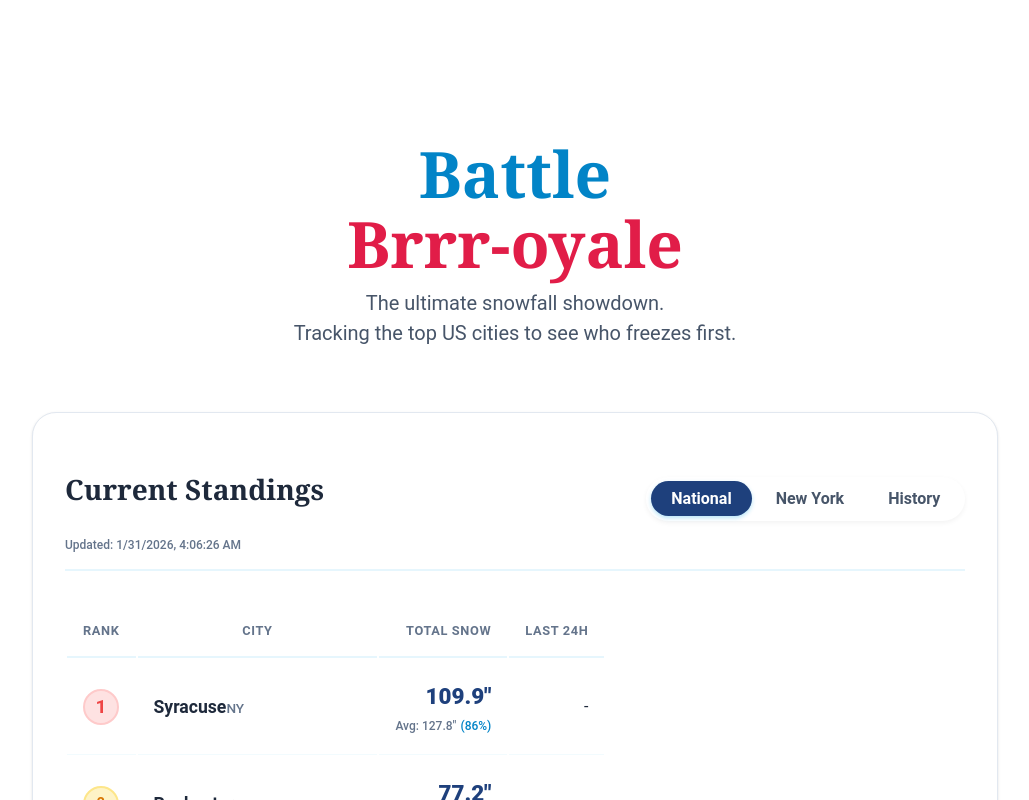
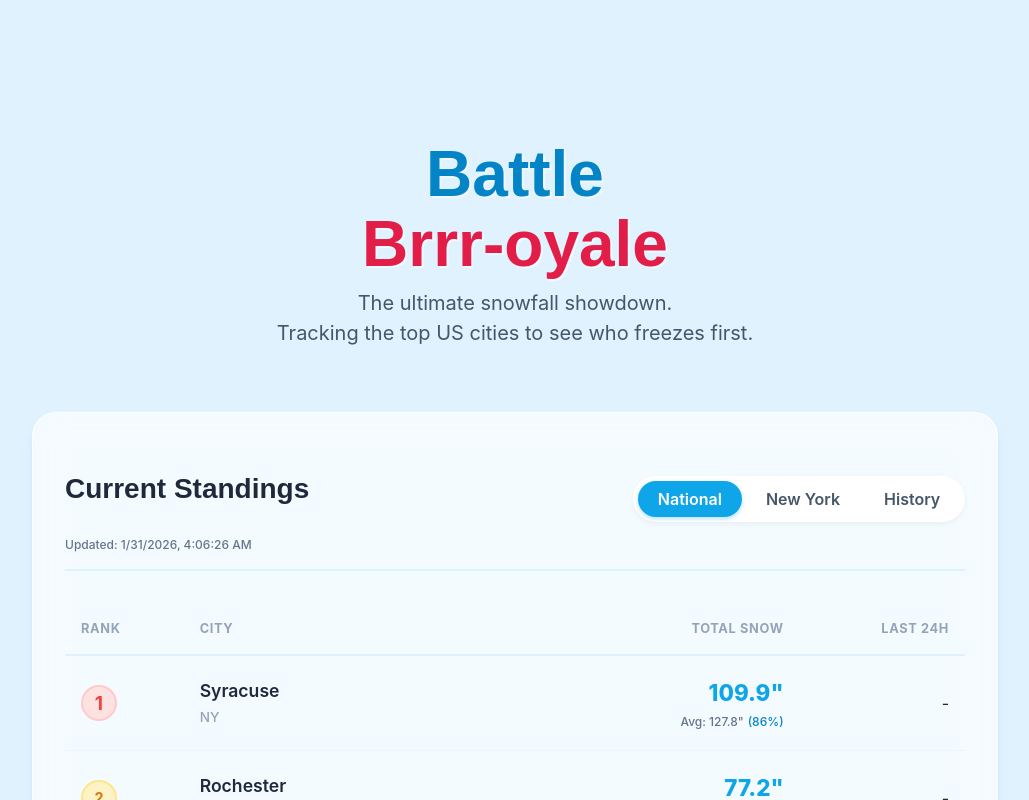
Before and after one commit to mathursunit/brrroyale, a React (Vite) app: page / in a window 1280 px wide. Shown: the top 800 px of the page, without its empty margins (125-1154 px from the left). Built offline with nearby package versions, Linux system fonts and the light colour scheme.

Commit message:
Theme: Revert to Fun/Light theme (requested by user) while keeping structural improvements

```diff
--- a/src/styles/index.css
+++ b/src/styles/index.css
@@ -1,42 +1,42 @@
 :root {
-    /* -- Professional Theme Palette (NOAA Inspired) -- */
-    --color-bg-primary: #ffffff;
-    /* White Background */
-    --color-bg-secondary: #f1f5f9;
-    /* Slate 100 */
+    /* -- Light Fun Theme Palette -- */
+    --color-bg-primary: #e0f2fe;
+    /* Sky 100 */
+    --color-bg-secondary: #f0f9ff;
+    /* Sky 50 */
 
     --color-text-primary: #1e293b;
     /* Slate 800 */
     --color-text-secondary: #475569;
     /* Slate 600 */
-    --color-text-muted: #64748b;
-    /* Slate 500 */
+    --color-text-muted: #94a3b8;
+    /* Slate 400 */
 
-    --color-accent-blue: #1e407c;
-    /* Federal Blue (Darker, Official) */
-    --color-accent-light-blue: #0077c8;
-    /* NOAA Blue */
-    --color-accent-frost: #f8fafc;
-    /* Slate 50 */
-    --color-accent-gold: #d97706;
-    /* Amber 600 (Darker Gold) */
-    --color-success: #15803d;
-    /* Green 700 */
+    --color-accent-blue: #0ea5e9;
+    /* Sky 500 */
+    --color-accent-frost: #ffffff;
+    /* White */
+    --color-accent-gold: #fbbf24;
+    /* Amber 400 */
+    --color-success: #10b981;
+    /* Emerald 500 */
 
-    --color-card-bg: #ffffff;
-    --color-card-border: #e2e8f0;
-    --color-card-hover: #f8fafc;
+    --color-card-bg: rgba(255, 255, 255, 0.65);
+    --color-card-border: rgba(255, 255, 255, 0.8);
+    --color-card-hover: rgba(255, 255, 255, 0.85);
 
-    /* -- Professional Clean Look (No Glass) -- */
-    --glass-shadow: 0 1px 3px 0 rgba(0, 0, 0, 0.1), 0 1px 2px -1px rgba(0, 0, 0, 0.1);
-    --glass-blur: none;
+    /* -- Glassmorphism -- */
+    --glass-shadow:
+        0 4px 6px -1px rgba(0, 0, 0, 0.05),
+        0 10px 15px -3px rgba(14, 165, 233, 0.1);
+    /* Blue-tinted shadow */
+    --glass-blur: blur(16px);
     --glass-border: 1px solid var(--color-card-border);
 
     /* -- Typography -- */
-    --font-family-sans: 'Roboto', 'Helvetica Neue', Arial, sans-serif;
-    --font-family-display: 'Georgia', 'Times New Roman', serif;
-    /* Serif for titles like NOAA */
-    --font-mono: 'Menlo', 'Monaco', 'Courier New', monospace;
+    --font-family-sans: 'Inter', system-ui, -apple-system, sans-serif;
+    --font-family-display: 'Arial Rounded MT Bold', 'Fredoka One', cursive, sans-serif;
+    --font-mono: 'Consolas', 'Monaco', monospace;
 }
 
 body {
@@ -49,7 +49,7 @@ body {
     overflow-x: hidden;
 }
 
-/* -- Professional Background -- */
+/* -- Dynamic Wallpaper (CSS Clouds/Snow) -- */
 .wallpaper {
     position: fixed;
     top: 0;
@@ -57,17 +57,83 @@ body {
     width: 100%;
     height: 100%;
     z-index: -1;
-    background-color: #f1f5f9;
-    /* Slate 100 */
+    background: linear-gradient(180deg, #bae6fd 0%, #f0f9ff 100%);
+    overflow: hidden;
+}
+
+/* Floating "Clouds" or soft blobs */
+.wallpaper::before,
+.wallpaper::after {
+    content: '';
+    position: absolute;
+    width: 60vw;
+    height: 60vw;
+    border-radius: 50%;
+    background: rgba(255, 255, 255, 0.4);
+    filter: blur(80px);
+    animation: float 20s infinite ease-in-out alternate;
+}
+
+.wallpaper::before {
+    top: -10%;
+    left: -10%;
+    animation-duration: 25s;
+}
+
+.wallpaper::after {
+    bottom: -10%;
+    right: -10%;
+    background: rgba(186, 230, 253, 0.4);
+    animation-duration: 30s;
+    animation-direction: alternate-reverse;
+}
+
+@keyframes float {
+    0% {
+        transform: translate(0, 0) scale(1);
+    }
+
+    100% {
+        transform: translate(50px, 50px) scale(1.1);
+    }
+}
+
+/* Falling Snow Animation */
+.snowflake {
+    position: absolute;
+    top: -10px;
+    color: white;
+    font-size: 1em;
+    font-family: Arial, sans-serif;
+    text-shadow: 0 0 5px #000;
+    user-select: none;
+    z-index: 0;
+    animation-name: snowfall;
+    animation-duration: 10s;
+    animation-timing-function: linear;
+    animation-iteration-count: infinite;
+    opacity: 0.8;
+}
+
+@keyframes snowfall {
+    0% {
+        transform: translateY(-10vh) translateX(0);
+        opacity: 1;
+    }
+
+    100% {
+        transform: translateY(110vh) translateX(20px);
+        opacity: 0;
+    }
 }
 
 /* -- Layout -- */
 .app-container {
     min-height: 100vh;
     width: 100vw;
-    display: flex;
-    flex-direction: column;
-    align-items: center;
+    display: grid;
+    place-items: center;
+    align-content: start;
     padding-bottom: 2rem;
     overflow-x: hidden;
 }
@@ -76,7 +142,6 @@ body {
 .main-content {
     width: 100%;
     max-width: 900px;
-    /* margin: 0 auto; handled by grid */
     padding: 2rem 1rem;
     display: flex;
     flex-direction: column;
@@ -111,6 +176,13 @@ body {
     margin: 0 auto;
 }
 
+.highlight-gold {
+    background: linear-gradient(120deg, #fbbf24 0%, #d97706 100%);
+    -webkit-background-clip: text;
+    -webkit-text-fill-color: transparent;
+    display: inline-block;
+}
+
 .highlight-fun {
     color: #e11d48;
     /* Rose 600 for contrast/fun */
@@ -123,7 +195,6 @@ body {
     -webkit-backdrop-filter: var(--glass-blur);
     border: var(--glass-border);
     border-radius: 1.5rem;
-    /* Rounder corners = more fun */
     box-shadow: var(--glass-shadow);
     padding: 2rem;
     width: 100%;
@@ -149,7 +220,6 @@ body {
     background: #ffffff;
     padding: 0.3rem;
     border-radius: 999px;
-    /* Pill shape */
     box-shadow: 0 2px 5px rgba(0, 0, 0, 0.05);
     display: flex;
     gap: 0.25rem;
@@ -178,6 +248,11 @@ body {
 }
 
 /* -- Table -- */
+.lb-table {
+    width: 100%;
+    border-collapse: collapse;
+}
+
 .lb-table th {
     padding: 1rem;
     border-bottom: 2px solid rgba(14, 165, 233, 0.1);
@@ -186,6 +261,11 @@ body {
     font-size: 0.8rem;
     letter-spacing: 0.05em;
     text-transform: uppercase;
+    text-align: left;
+}
+
+.lb-table th.text-right {
+    text-align: right;
 }
 
 .lb-table td {
@@ -198,6 +278,70 @@ body {
     border-bottom: none;
 }
 
+.lb-table tr:hover td {
+    background-color: var(--color-card-hover);
+}
+
+/* Fun Rank Badges */
+.rank-badge {
+    display: inline-flex;
+    align-items: center;
+    justify-content: center;
+    width: 2rem;
+    height: 2rem;
+    border-radius: 50%;
+    font-weight: bold;
+    font-size: 0.9rem;
+    background: #f1f5f9;
+    color: #64748b;
+}
+
+.rank-1 {
+    background: #fee2e2;
+    color: #ef4444;
+    border: 2px solid #fecaca;
+    font-size: 1.2rem;
+}
+
+.rank-2 {
+    background: #fef3c7;
+    color: #d97706;
+    border: 2px solid #fde68a;
+}
+
+.rank-3 {
+    background: #f1f5f9;
+    color: #64748b;
+    border: 2px solid #cbd5e1;
+}
+
+.city-name {
+    font-weight: 600;
+    color: var(--color-text-primary);
+    font-size: 1.1rem;
+    display: block;
+}
+
+.city-state {
+    font-weight: 500;
+    font-size: 0.85rem;
+    color: var(--color-text-muted);
+}
+
+.val-total {
+    font-weight: 800;
+    color: var(--color-accent-blue);
+    font-size: 1.4rem;
+}
+
+.val-recent {
+    background: #dcfce7;
+    color: #166534;
+    padding: 0.2rem 0.5rem;
+    border-radius: 0.25rem;
+    font-weight: 700;
+    font-size: 0.85rem;
+}
 
 /* -- Stats Grid (Modal) -- */
 .stats-grid {
@@ -209,7 +353,6 @@ body {
 
 .stat-card {
     background: #f8fafc;
-    /* Slate 50 */
     border: 1px solid #e2e8f0;
     border-radius: 1rem;
     padding: 1.5rem;
@@ -248,19 +391,14 @@ body {
     color: #0ea5e9;
 }
 
-/* Sky */
 .text-low {
     color: #f43f5e;
 }
 
-/* Rose */
 .text-avg {
     color: #334155;
 }
 
-/* Slate */
-
-/* Responsive Modal Grid */
 @media (max-width: 640px) {
     .stats-grid {
         grid-template-columns: 1fr;
@@ -268,6 +406,7 @@ body {
     }
 }
 
+/* -- Modal / History -- */
 .modal-overlay {
     position: fixed;
     top: 0;
@@ -275,10 +414,8 @@ body {
     width: 100vw;
     height: 100vh;
     background-color: rgba(15, 23, 42, 0.6);
-    /* Slate 900 / 60% */
     backdrop-filter: blur(4px);
     z-index: 1000;
-    /* High z-index */
     display: flex;
     align-items: center;
     justify-content: center;
@@ -343,74 +480,6 @@ body {
     color: #0f172a;
 }
 
-.lb-table tr:hover td {
-    background-color: var(--color-card-hover);
-}
-
-/* Fun Rank Badges */
-.rank-badge {
-    display: inline-flex;
-    align-items: center;
-    justify-content: center;
-    width: 2rem;
-    height: 2rem;
-    border-radius: 50%;
-    font-weight: bold;
-    font-size: 0.9rem;
-}
-
-.rank-1 {
-    background: #fee2e2;
-    color: #ef4444;
-    border: 2px solid #fecaca;
-    font-size: 1.2rem;
-}
-
-/* Red/Pink for #1 */
-.rank-2 {
-    background: #fef3c7;
-    color: #d97706;
-    border: 2px solid #fde68a;
-}
-
-/* Gold */
-.rank-3 {
-    background: #f1f5f9;
-    color: #64748b;
-    border: 2px solid #cbd5e1;
-}
-
-/* Silver/Grey */
-
-.city-name {
-    font-weight: 600;
-    color: var(--color-text-primary);
-    font-size: 1.1rem;
-}
-
-.city-state {
-    font-weight: 500;
-    font-size: 0.85rem;
-    color: var(--color-text-muted);
-}
-
-.val-total {
-    font-weight: 800;
-    color: var(--color-accent-blue);
-    font-size: 1.4rem;
-}
-
-.val-recent {
-    background: #dcfce7;
-    color: #166534;
-    padding: 0.2rem 0.5rem;
-    border-radius: 0.25rem;
-    font-weight: 700;
-    font-size: 0.85rem;
-}
-
-/* -- Footer -- */
-
 /* -- Utilities -- */
 .text-emerald-600 {
     color: #059669;
@@ -472,3 +541,11 @@ body {
 .text-right {
     text-align: right;
 }
+
+/* -- Footer -- */
+.footer {
+    text-align: center;
+    padding: 3rem 0;
+    font-weight: 500;
+    color: var(--color-text-muted);
+}
```
